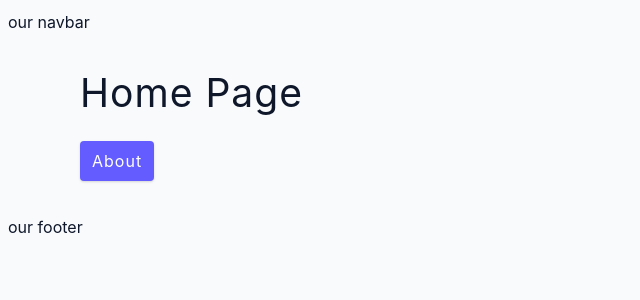
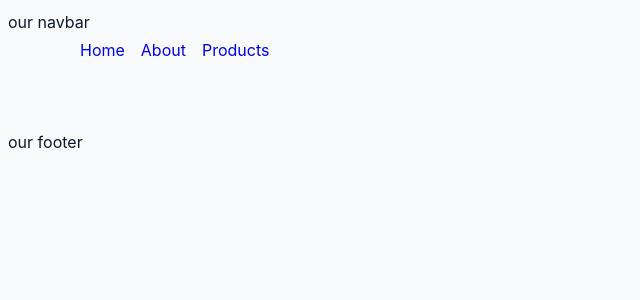
Before and after one commit to livos/jsc-react-router-6, a React (Create React App) app: page / in a window 1280 px wide. Shown: the top 300 px of the page, without its empty margins (0-640 px from the left). Built offline with nearby package versions, Linux system fonts and the light colour scheme.

Commit message:
shared layout

```diff
--- /dev/null
+++ b/src/components/Navbar.js
@@ -0,0 +1,13 @@
+import { Link } from "react-router-dom";
+
+const Navbar = () => {
+  return (
+    <nav className="navbar">
+      <Link to="/">Home</Link>
+      <Link to="/about">About</Link>
+      <Link to="/products">Products</Link>
+    </nav>
+  );
+};
+
+export default Navbar;
--- a/src/pages/Home.js
+++ b/src/pages/Home.js
@@ -1,13 +1,14 @@
-import { Link } from "react-router-dom";
+import { Link, Outlet } from "react-router-dom";
+import Navbar from "../components/Navbar";
 
 const Home = () => {
   return (
-    <section className="section">
-      <h2>Home Page</h2>
-      <Link to="/about" className="btn">
-        About
-      </Link>
-    </section>
+    <>
+      <Navbar />
+      <section className="section">
+        <Outlet />
+      </section>
+    </>
   );
 };
 export default Home;
```
